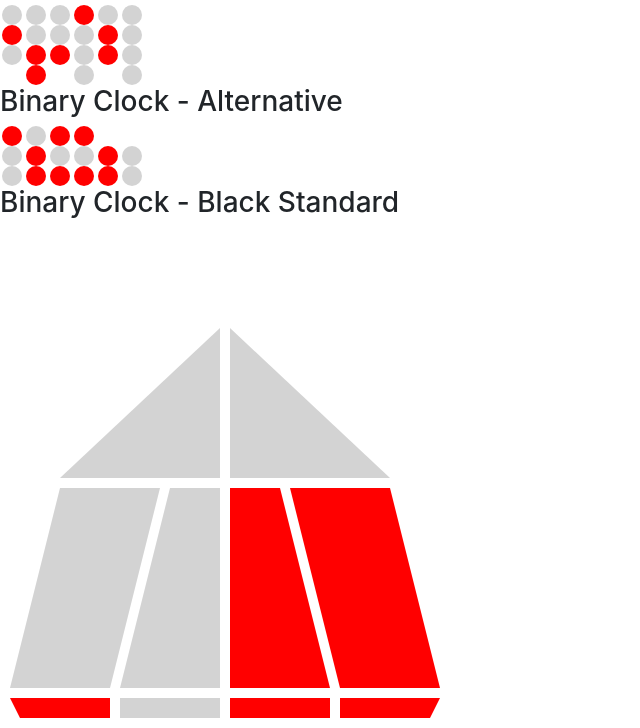
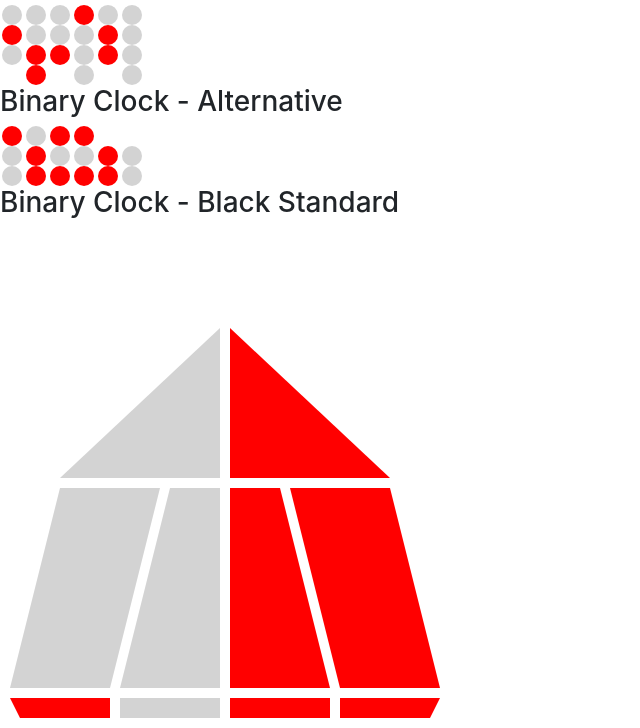
Before and after one commit to AL3XEY/clockworks, a plain HTML site: page index.html in a window 1280 px wide. Shown: the part 756-1484 px from the top of the page, without its empty margins (0-640 px from the left). Drawn offline with nearby package versions, Linux system fonts and the light colour scheme.

Commit message:
Fix BS binary clock

```diff
--- a/index.html
+++ b/index.html
@@ -140,8 +140,8 @@
 					<polygon class="binary-bs-m-2" points="230,460 230,260 280,260 330,460"/>
 					<polygon class="binary-bs-m-1" points="340,460 290,260 390,260 440,460"/>
 
-					<polygon class="binary-binary-bs-m-30" points="60,250 220,100 220,250"/>
-					<polygon class="binary-binary-bs-m-15" points="230,250 230,100 390,250"/>
+					<polygon class="binary-bs-m-30" points="60,250 220,100 220,250"/>
+					<polygon class="binary-bs-m-15" points="230,250 230,100 390,250"/>
 
 					<!-- <circle cx="250" cy="250" r="240" stroke="black" stroke-width="4" fill="lightgrey" /> -->
 
```
